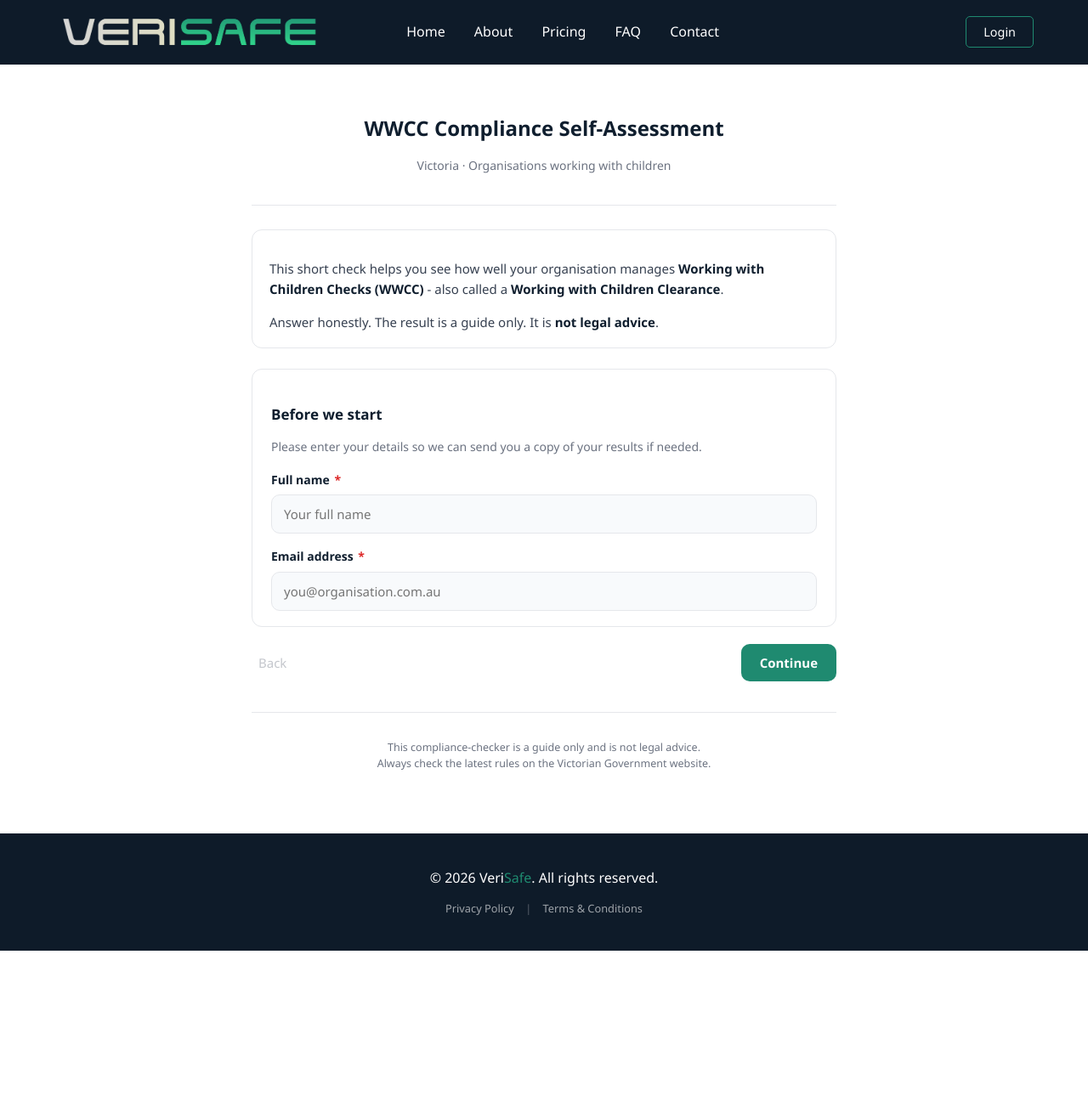
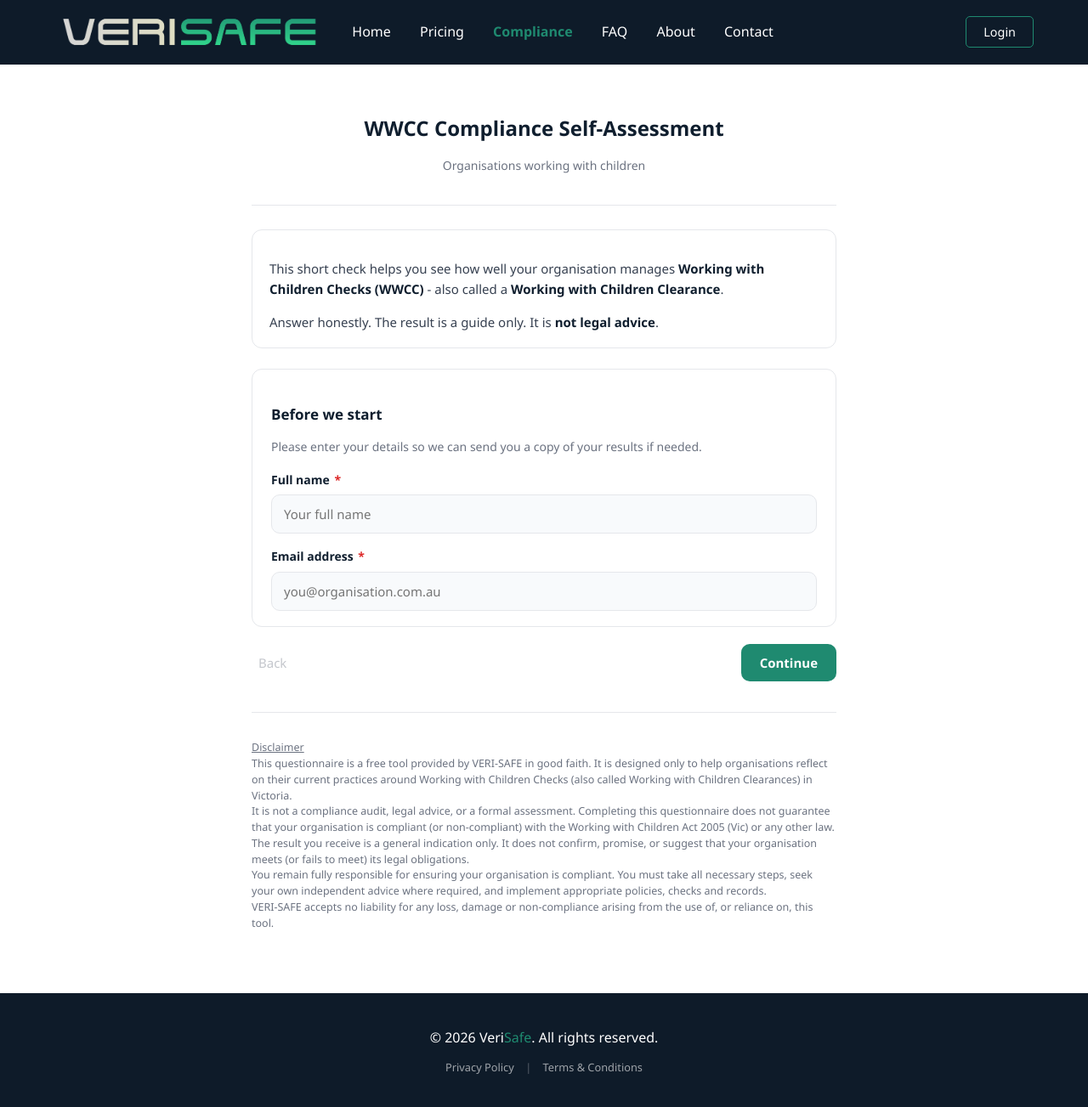
Before and after one commit to TonyGarner/verisafe-website, a Jekyll site: the page built from compliance-checker.html, in a window 1280 px wide and 1307 px high. Shown: the top 1303 px of the window at 85% size. Built offline with Jekyll 4.4.1, drawn with Linux system fonts in a browser that asks for light colours.

Commit message:
Compliance checker button moved to home page. Disclaimer added. Changed the order of the navigation bar.

```diff
--- a/_includes/header.html
+++ b/_includes/header.html
@@ -7,9 +7,10 @@
 
     <div class="nav-links">
         <a href="{{ '/' | relative_url }}" class="{% if page.url == '/' or page.url == '/index.html' %}active{% endif %}">Home</a>
+        <a href="{{ '/pricing.html' | relative_url }}" class="{% if page.url contains 'pricing' %}active{% endif %}">Pricing</a>
+        <a href="{{ '/compliance-checker.html' | relative_url }}" class="{% if page.url contains 'compliance' %}active{% endif %}">Compliance</a>
+        <a href="{{ '/faq.html' | relative_url }}" class="{% if page.url contains 'faq' %}active{% endif %}">FAQ</a>
         <a href="{{ '/about.html' | relative_url }}" class="{% if page.url contains 'about' %}active{% endif %}">About</a>
-        <a href="{{ '/pricing.html' | relative_url }}" class="{% if page.url contains 'pricing' %}active{% endif %}">Pricing</a>
-        <a href="{{ '/faq.html' | relative_url }}" class="{% if page.url contains 'faq' %}active{% endif %}">FAQ</a>
         <a href="{{ '/contact.html' | relative_url }}" class="{% if page.url contains 'contact' %}active{% endif %}">Contact</a>
     </div>
 
--- a/about.html
+++ b/about.html
@@ -26,11 +26,6 @@
                 </p>
                 <p>By blending technical precision with a safeguarding-first approach, we've developed a platform that grows with your organisation and gives you complete peace of mind.</p>
                 <p>Our goal was to create a platform that not only automates the verification process but also provides timely notifications and a clear overview of compliance status. We believe that by making compliance easy, we can help organisations focus on what they do best, while ensuring the safety of the children in their care.</p>
-
-                <div style="margin-top: 30px;">
-                    <a href="compliance-checker.html" class="btn-primary-hero">Am I compliant?</a>
-                </div>
-
             </div>
         </div>
     </div>
--- a/compliance-checker.html
+++ b/compliance-checker.html
@@ -544,7 +544,7 @@
     border-top: 1px solid var(--vs-border);
     font-size: 12.5px;
     color: var(--vs-gray);
-    text-align: center;
+    text-align: left;
     line-height: 1.5;
   }
 
@@ -576,7 +576,7 @@
   <!-- Header -->
   <header class="vs-header">
     <h1>WWCC Compliance Self-Assessment</h1>
-    <p class="vs-meta">Victoria · Organisations working with children</p>
+    <p class="vs-meta">Organisations working with children</p>
   </header>
 
   <!-- Intro -->
@@ -794,8 +794,12 @@
 
   <div class="vs-assessment-disclaimer">
     <p>
-      This compliance-checker is a guide only and is not legal advice.<br>
-      Always check the latest rules on the Victorian Government website.
+      <u>Disclaimer</u><br>
+This questionnaire is a free tool provided by VERI-SAFE in good faith. It is designed only to help organisations reflect on their current practices around Working with Children Checks (also called Working with Children Clearances) in Victoria.<br>
+It is not a compliance audit, legal advice, or a formal assessment. Completing this questionnaire does not guarantee that your organisation is compliant (or non-compliant) with the Working with Children Act 2005 (Vic) or any other law.<br>
+The result you receive is a general indication only. It does not confirm, promise, or suggest that your organisation meets (or fails to meet) its legal obligations.<br>
+You remain fully responsible for ensuring your organisation is compliant. You must take all necessary steps, seek your own independent advice where required, and implement appropriate policies, checks and records.<br>
+VERI-SAFE accepts no liability for any loss, damage or non-compliance arising from the use of, or reliance on, this tool.
     </p>
   </div>
 </div>
--- a/style.css
+++ b/style.css
@@ -175,7 +175,6 @@
     background: var(--green);
     color: white;
     padding: 15px 40px;
-    margin-bottom: 100px;
     text-decoration: none;
     border-radius: 5px;
     font-weight: 700;
@@ -189,10 +188,39 @@
     transform: translateY(-3px);
 }
 
+/* Secondary Button for the Hero */
+.btn-secondary-hero {
+    background: #ffffff;
+    color: #0f1e2e; /* Navy text (or use var(--navy) if defined in your CSS) */
+    padding: 15px 40px;
+    text-decoration: none;
+    border-radius: 5px;
+    font-weight: 700;
+    font-size: 1.1rem;
+    display: inline-block;
+    transition: 0.3s;
+    border: 2px solid #ffffff;
+}
+
+.btn-secondary-hero:hover {
+    background: #e2e8f0; /* Subtle off-white hover background */
+    color: #0f1e2e;
+    transform: translateY(-3px);
+}
+
+
 
 
 
 /* Buttons */
+.home-buttons {
+    margin-top: 50px;
+    margin-bottom: 80px;
+    display: flex;
+    gap: 50px;
+    justify-content: left;
+}
+
 .btn {
     background: var(--green);
     color: white;
```
Also changed, not shown: index.html (+8 -6 lines).
